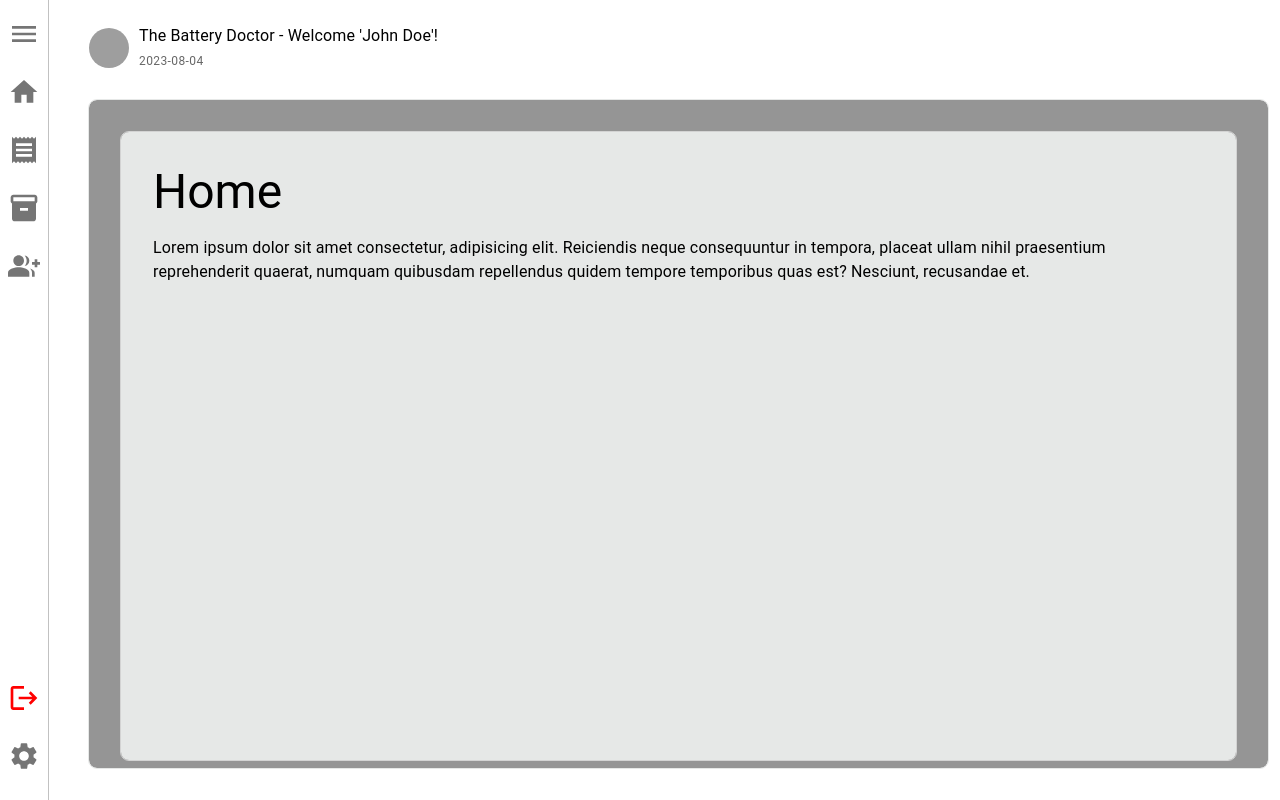
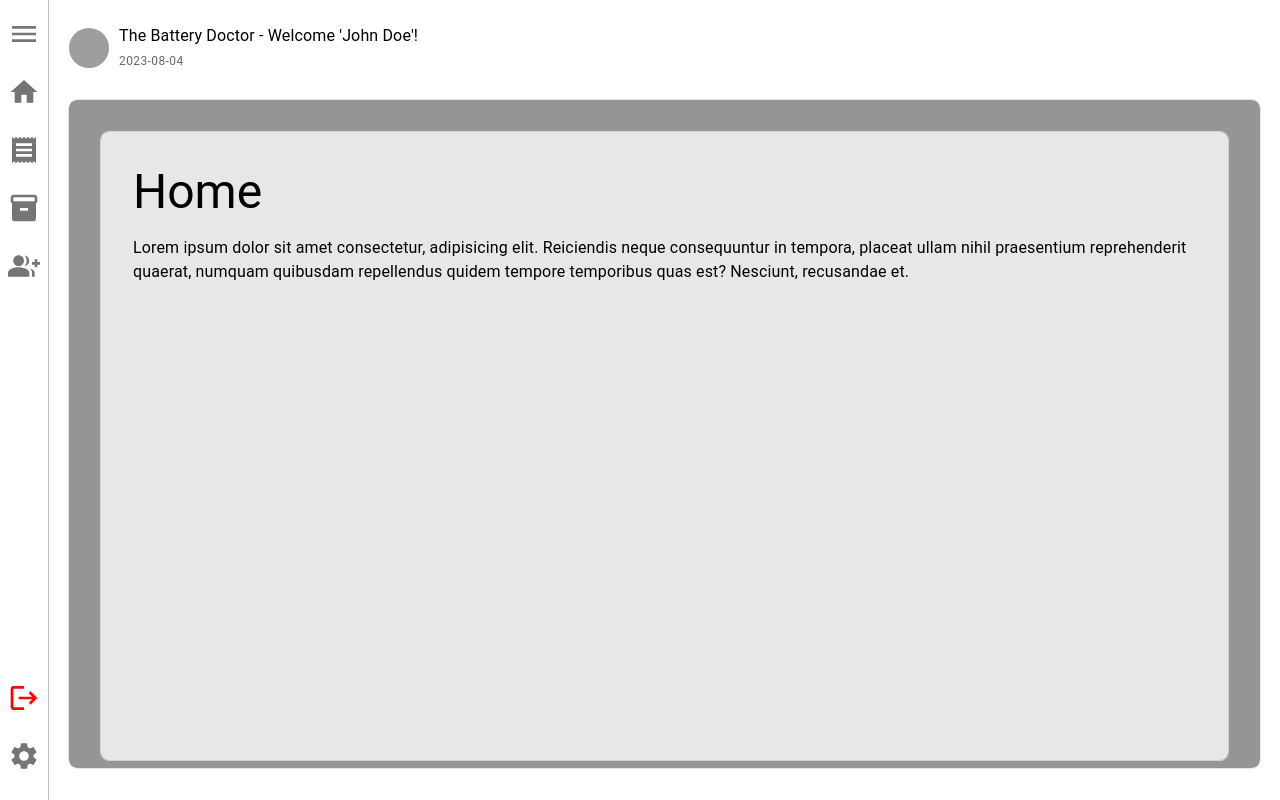
Before and after one commit to Caelan-Ross/FSWD-Capstone-Project, a Next.js app in the folder src/frontend/: page / in a window 1280 px wide. Built offline with nearby package versions, Linux system fonts and the light colour scheme; grey boxes are pictures that could not be loaded.

Commit message:
Fix universal height, width, and margin  of layout across all pages.

```diff
--- a/src/frontend/pages/_app.js
+++ b/src/frontend/pages/_app.js
@@ -40,7 +40,7 @@ export default function App({ Component, pageProps }) {
             display: 'flex',
             flexDirection: 'column',
             padding: '0px 20px',
-            width: '100vw',
+            width: '100%',
             margin: '0 auto',
           }}
         >
@@ -52,8 +52,8 @@ export default function App({ Component, pageProps }) {
               alignItems: 'center',
               justifyContent: 'space-between',
               height: '6rem',
-              width: '99%',
-              margin: '0 0 0 1.25rem',
+              width: '100%',
+              margin: '0 auto',
             }}
           >
             <Box
@@ -95,9 +95,9 @@ export default function App({ Component, pageProps }) {
               borderRadius: '8px',
               flex: '1',
               overflow: 'auto',
-              margin: '.25rem 0 .25rem 1.25rem',
+              margin: '.25rem auto',
               maxHeight: 'calc(100vh - 8.25rem)',
-              width: '99%',
+              width: '100%',
             }}
           >
             <Component {...pageProps} />
```
